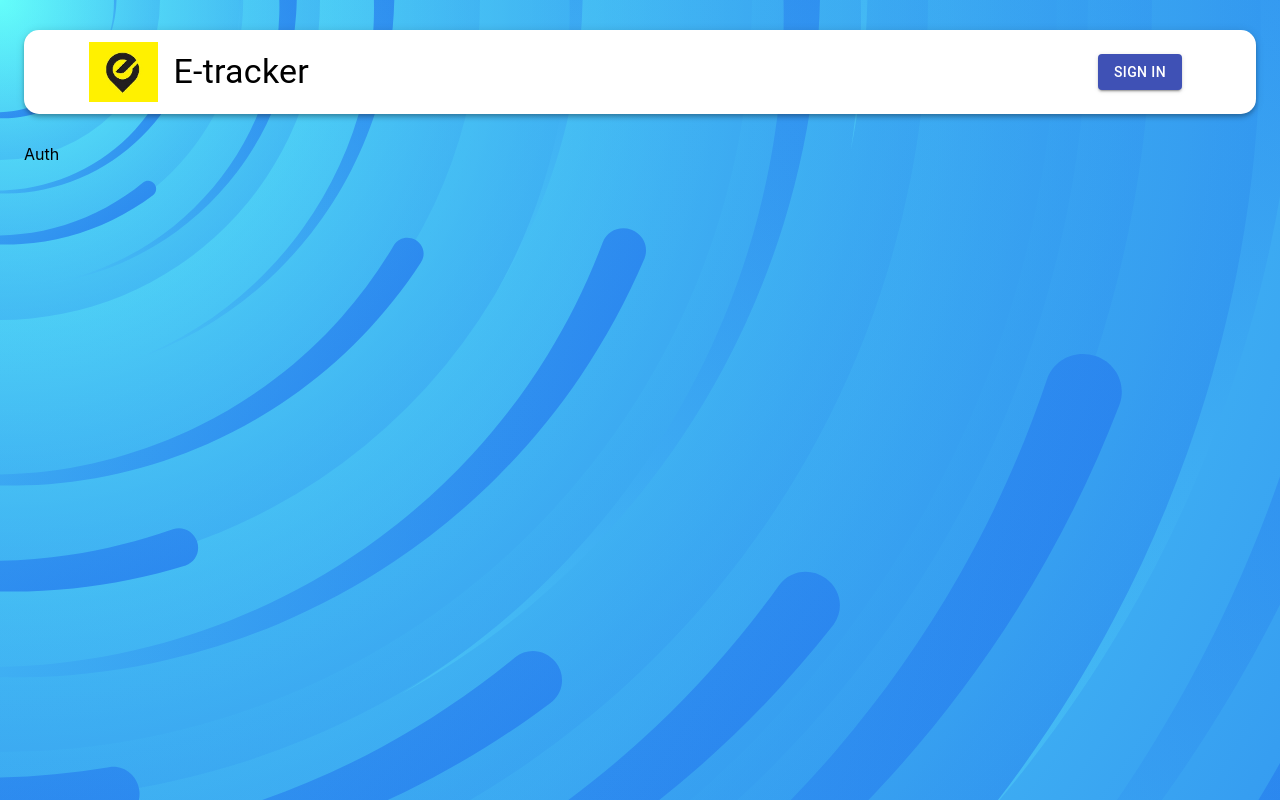
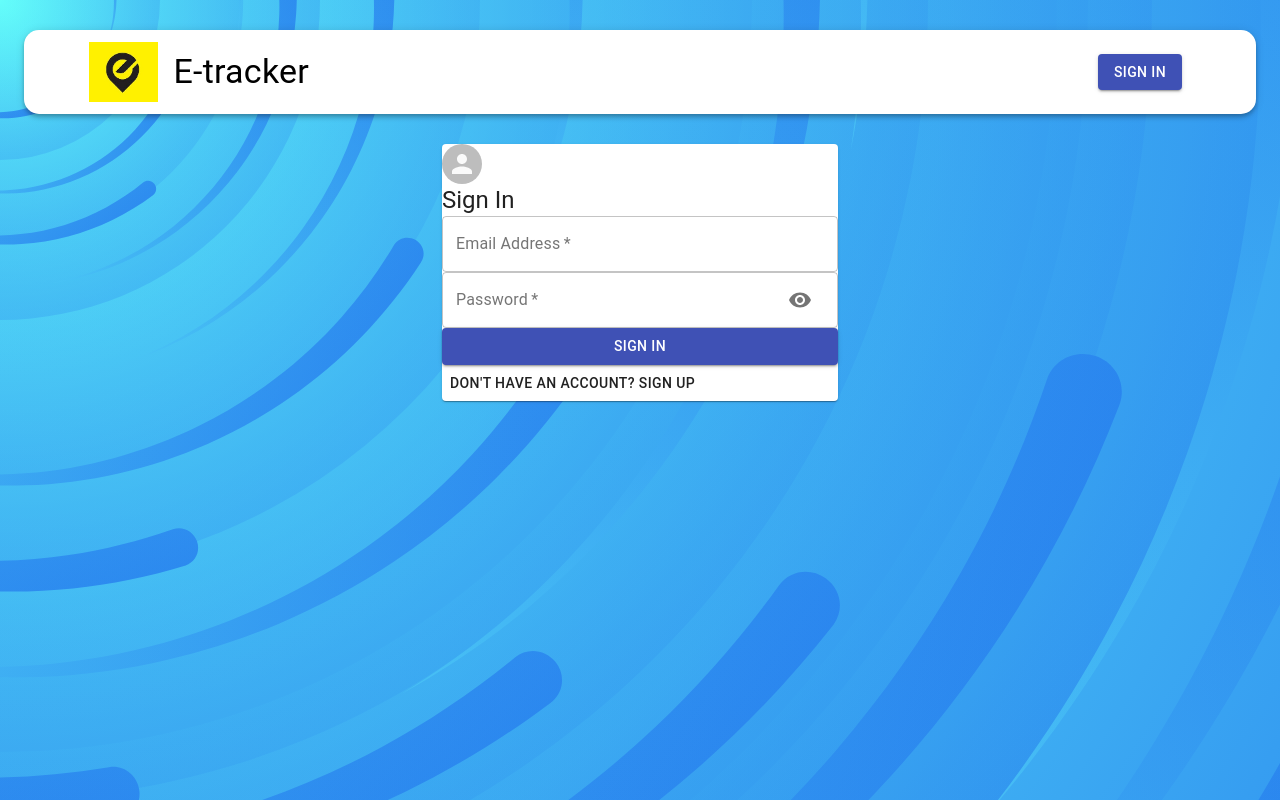
Before and after one commit to E-tracker/e-tracker, a React (Create React App) app in the folder client/: page /auth in a window 1280 px wide. Built offline with nearby package versions, Linux system fonts and the light colour scheme.

Commit message:
Auth partial

```diff
--- a/client/src/components/Auth/Auth.js
+++ b/client/src/components/Auth/Auth.js
@@ -1,10 +1,59 @@
-import React from 'react'
+import React,{useState} from 'react'
+import { Avatar,Button,Container, Grid, Paper, Typography } from "@material-ui/core";
+
+import Input from './Input'
+
+import useStyles from './styles'
 
 const Auth = () => {
+    const [isSignup,setIsSignup] = useState(false)
+    const classes = useStyles()
+
+    const [showPassword,setShowPassword] = useState(false)
+    const handleShowPassword = () => setShowPassword(!showPassword)
+
+    const switchMode =() => {
+        setIsSignup((prevIsSignup)=>!isSignup)
+        setShowPassword(false)
+    }
+
+    const handleSubmit = () => {
+
+    }
+    const handleChange = () => {
+
+    }
+
     return (
-        <div>
-            Auth
-        </div>
+        <Container component="main" maxWidth="xs">
+            <Paper>
+                <Avatar></Avatar>
+                <Typography variant="h5">{isSignup ? 'Sign Up': 'Sign In'}</Typography>
+                <form onSubmit={handleSubmit}>
+                    <Grid container>
+                        {
+                            isSignup && (
+                                <>
+                                    <Input name="firstName" label="First Name" handleChange={handleChange} autoFocus half/>
+                                    <Input name="lastName" label="Last Name" handleChange={handleChange} autoFocus half/>
+                                </>
+                            )
+                        }
+                        <Input name="email" label="Email Address" handleChange={handleChange} type="email"/>
+                        <Input name="password" label="Password" handleChange={handleChange} type={showPassword ? "text": "password"} handleShowPassword={handleShowPassword}/>
+                        { isSignup && <Input name="confirmPassword" label="Repeat Password" handleChange={handleChange} type="password" /> }
+                    </Grid>
+                    <Button type="submit" fullWidth variant="contained" color="primary">{isSignup ? 'Sign Up':'Sign In'}</Button>
+                    <Grid>
+                        <Grid>
+                            <Button onClick={switchMode}>
+                                {isSignup ? 'Already have an account? Sign In' : "Don't have an account? Sign Up"}
+                            </Button>
+                        </Grid>
+                    </Grid>
+                </form>
+            </Paper>
+        </Container>
     )
 }
 
--- /dev/null
+++ b/client/src/components/Auth/Input.js
@@ -0,0 +1,33 @@
+import React from 'react'
+import { Grid, IconButton, InputAdornment, TextField } from '@material-ui/core'
+
+import Visibility from '@material-ui/icons/Visibility'
+import VisibilityOff from '@material-ui/icons/VisibilityOff'
+
+const Input = ({ name,label,handleChange,autoFocus,half,type,handleShowPassword }) => {
+    return (
+        <Grid item xs={12} sm={half ? 6 : 12}>
+            <TextField
+                name={name}
+                variant="outlined"
+                fullWidth
+                label={label}
+                autoFocus={autoFocus}
+                type={type}
+                required
+                onChange={handleChange}
+                InputProps={name === 'password' ? {
+                    endAdornment:(
+                        <InputAdornment position="end">
+                            <IconButton onClick={handleShowPassword}>
+                                {type === 'password' ? <Visibility /> : <VisibilityOff />}
+                            </IconButton>
+                        </InputAdornment>
+                    )
+                } : null}
+            />
+        </Grid>
+    )
+}
+
+export default Input
--- /dev/null
+++ b/client/src/components/Auth/styles.js
@@ -0,0 +1,5 @@
+import { makeStyles } from "@material-ui/core"
+
+export default makeStyles((theme)=>({
+
+}))
```
Also changed, not shown: 1 other file (tests, documents, lock files or other folders).
